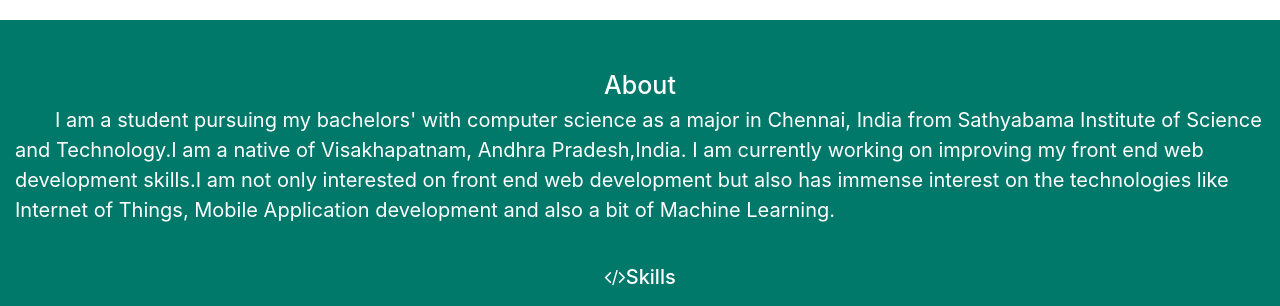
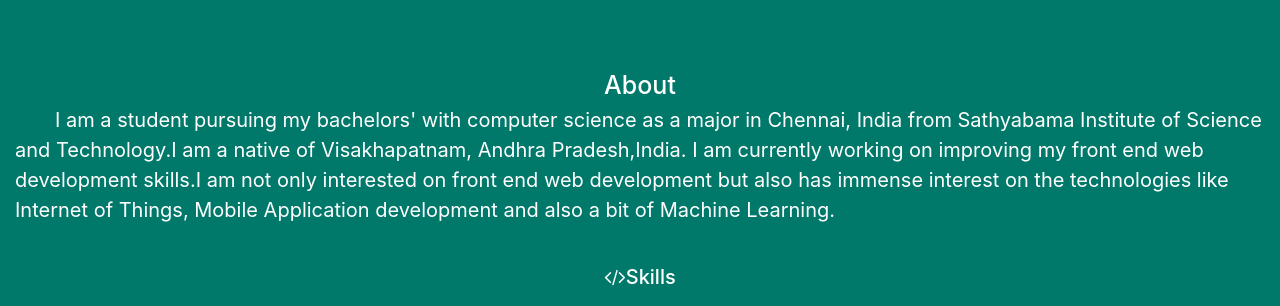
Before and after one commit to saiyerniakhil/saiyerniakhil.github.io, a plain HTML site: page index.html in a window 1280 px wide. Shown: the part 62-368 px from the top of the page. Drawn offline with nearby package versions, Linux system fonts and the light colour scheme.

Commit message:
Update style.css

```diff
--- a/css/style.css
+++ b/css/style.css
@@ -31,6 +31,7 @@ p{
 }
 body{
   position:relative;
+  background-color: #00796B;
 }
 a{
   color:black;
```
